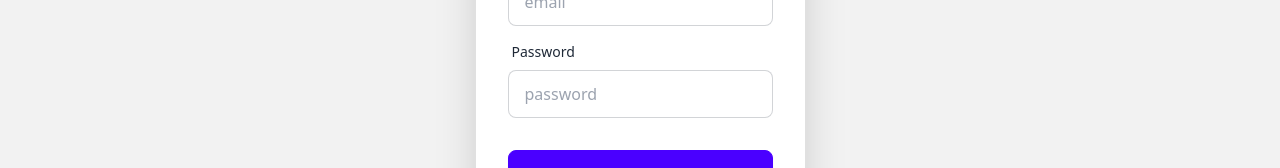
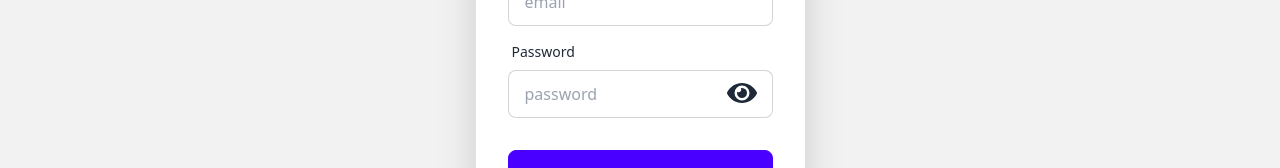
Before and after one commit to nafis200/assignmnet-9, a React (Vite) app: page /registration in a window 1280 px wide. Shown: the part 458-626 px from the top of the page. Built offline with nearby package versions, Linux system fonts and the light colour scheme.

Commit message:
register form almost done

```diff
--- a/src/cards/form/Registration.jsx
+++ b/src/cards/form/Registration.jsx
@@ -1,9 +1,13 @@
+import { useState } from 'react';
 import { Helmet } from 'react-helmet';
 import { TbPasswordUser } from 'react-icons/tb';
 import { ToastContainer, toast } from 'react-toastify';
 import 'react-toastify/dist/ReactToastify.css';
+import { FaEye, FaEyeSlash } from "react-icons/fa";
+const Registration = () => {
 
-const Registration = () => {
+  const [showpass, setShowpass] = useState(false)
+
   const handleregister = e =>{
       e.preventDefault();
       const data = new FormData(e.target);
@@ -77,9 +81,17 @@ const Registration = () => {
           <label className="label">
             <span className="label-text">Password</span>
           </label>
-          <input type="password" placeholder="password"
+          <div className='relative form-control'>
+          <input type={ showpass ? "text": "password"} placeholder="password"
           className="input input-bordered"
           name="password" />
+          <span className='absolute top-2 right-2 lg:right-4' onClick={()=>setShowpass(!showpass)}>
+
+          {
+              showpass ?  <FaEyeSlash className='text-3xl'></FaEyeSlash> : <FaEye className='text-3xl'></FaEye>
+          }
+          </span>
+          </div>
         </div>
         <div className="form-control mt-6">
           <button className="btn btn-primary">Register</button>
```
